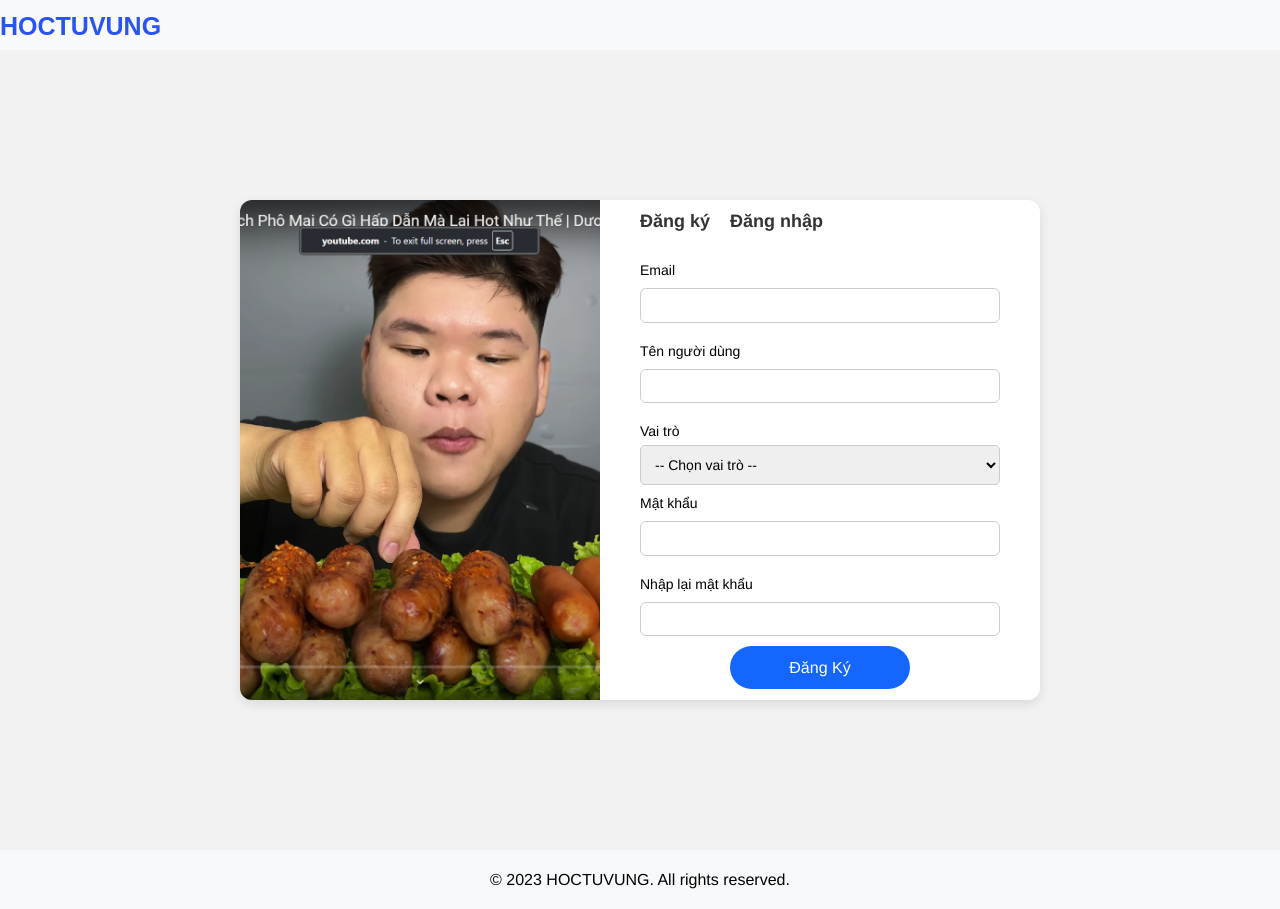
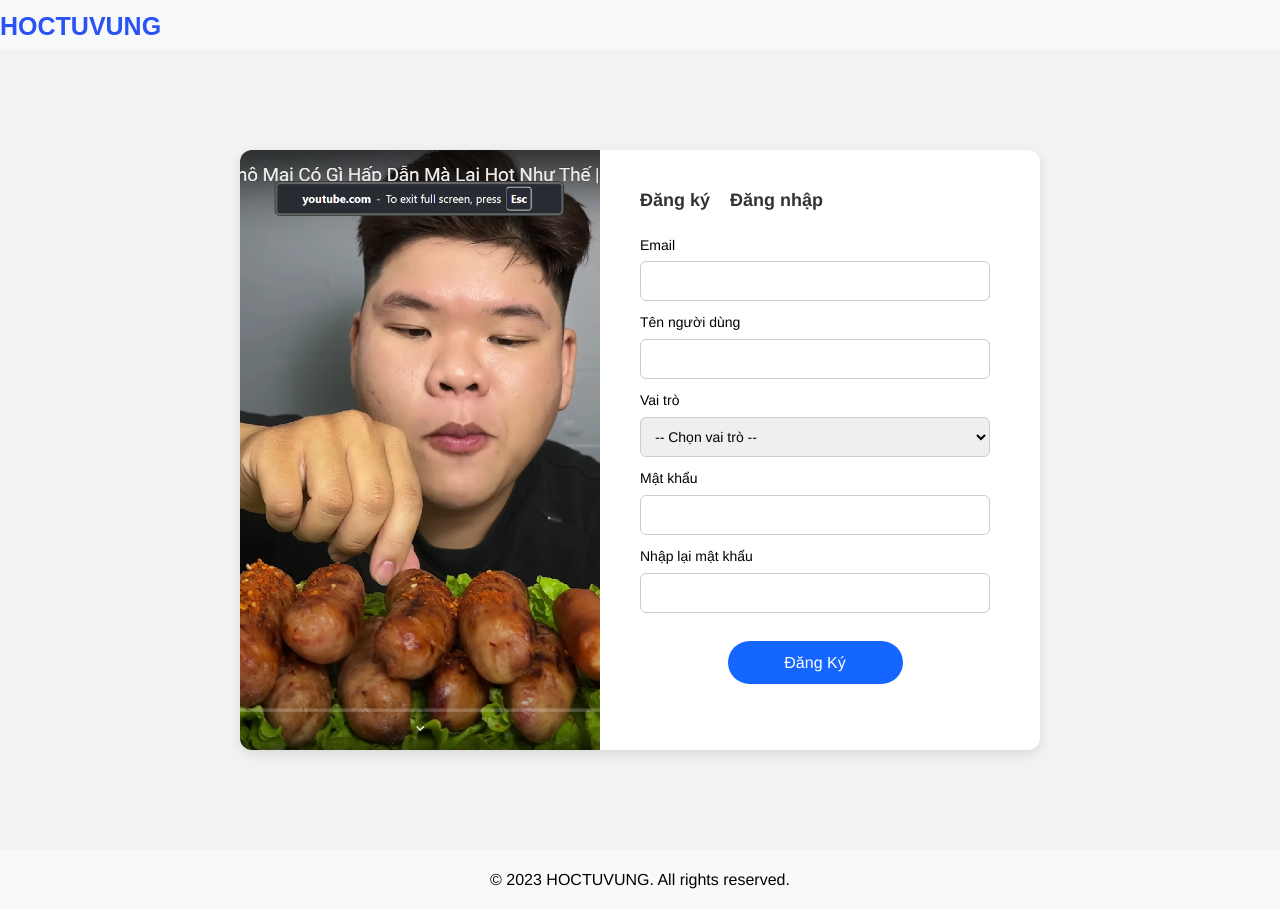
Before and after one commit to lyhoangducuy/HOCTUVUNG, a React (Vite) app in the folder hoctuvung-frontend/: page /dang-ky in a window 1280 px wide. Built offline with nearby package versions, Linux system fonts and the light colour scheme.

Commit message:
update forrm dang ky dang nhap

```diff
--- a/hoctuvung-frontend/src/pages/DangKy/DangKy.css
+++ b/hoctuvung-frontend/src/pages/DangKy/DangKy.css
@@ -1,129 +1,186 @@
-/* Tổng quát container */
 .signup-container {
   display: flex;
   justify-content: center;
   align-items: center;
-  height: 100vh;
-  background-color: #f8f9fa;
+  min-height: 100vh;
+  background: #f2f2f2;
+  box-sizing: border-box;
   padding: 20px;
 }
 
-.signup-form {
-  background-color: white;
-  padding: 40px;
-  border-radius: 10px;
-  box-shadow: 0 4px 10px rgba(0, 0, 0, 0.1);
-  width: 100%;
-  max-width: 400px;
+.signup-card {
+  display: flex;
+  width: 800px;
+  height: 600px;
+  background: #fff;
+  border-radius: 12px;
+  box-shadow: 0 4px 12px rgba(0,0,0,0.1);
+  overflow: hidden;
 }
 
-h2 {
-  text-align: center;
-  font-size: 24px;
-  margin-bottom: 20px;
+.signup-left {
+  flex: 1;
+  background: #f5f5f5;
+  display: flex;
+  justify-content: center;
+  align-items: center;
 }
 
-.social-login {
-  text-align: center;
-  margin-bottom: 20px;
+.signup-left img {
+  max-width: 100%;
+  height: 100%;
+  object-fit: cover;
 }
 
-.google-btn, .facebook-btn {
-  width: 100%;
-  padding: 12px;
-  font-size: 16px;
-  margin-bottom: 10px;
-  cursor: pointer;
-  border-radius: 5px;
+.signup-right {
+  flex: 1;
+  padding: 40px;
+  display: flex;
+  flex-direction: column;
+  justify-content: flex-start;
+  overflow: hidden;
 }
 
-.google-btn {
-  background-color: #db4437;
-  color: white;
+.signup-tabs {
+  display: flex;
+  flex-direction: row;
+  justify-content: flex-start;
+  margin-bottom: 20px;
+  gap:20px;
+  flex-shrink: 0;
 }
 
-.facebook-btn {
-  background-color: #3b5998;
-  color: white;
+.signup-tabs span {
+  cursor: pointer;
+  font-weight: 600;
+  font-size: 18px;
+  color: #333;
 }
 
-form {
+.signup-tabs .active {
+  border-bottom: 2px solid #007bff;
+}
+
+.signup-form {
   display: flex;
   flex-direction: column;
+  gap: 8px;
+  overflow-y: auto;
+  flex: 1;
+  padding-right: 10px;
 }
 
-.form-group {
-  margin-bottom: 15px;
+.signup-form::-webkit-scrollbar {
+  width: 6px;
 }
 
-label {
-  font-size: 14px;
-  margin-bottom: 5px;
+.signup-form::-webkit-scrollbar-track {
+  background: #f1f1f1;
+  border-radius: 3px;
 }
 
-input, select {
+.signup-form::-webkit-scrollbar-thumb {
+  background: #c1c1c1;
+  border-radius: 3px;
+}
+
+.signup-form::-webkit-scrollbar-thumb:hover {
+  background: #a8a8a8;
+}
+
+.signup-form label {
+  font-weight: 500;
+  margin-top: 5px;
+  display: block;
+  font-size: 14px;
+}
+
+.signup-form input,
+.signup-form select {
   width: 100%;
   padding: 10px;
+  border: 1px solid #ccc;
+  border-radius: 6px;
+  box-sizing: border-box;
   font-size: 14px;
-  border: 1px solid #ccc;
-  border-radius: 5px;
+  transition: border-color 0.3s ease;
+  height: 40px; /* Cố định chiều cao input */
 }
 
-input:focus, select:focus {
-  border-color: #007bff;
+.signup-form input:focus,
+.signup-form select:focus {
   outline: none;
+  border-color: #1565ff;
+  box-shadow: 0 0 0 2px rgba(21, 101, 255, 0.1);
+}
+
+/* Style cho input có lỗi */
+.signup-form input.error,
+.signup-form select.error {
+  border-color: #dc3545;
+  box-shadow: 0 0 0 2px rgba(220, 53, 69, 0.1);
 }
 
 .error {
-  color: red;
-  font-size: 14px;
-  text-align: center;
-  margin-top: 10px;
+  color: #dc3545;
+  font-size: 11px;
+  margin: 0;
+  display: block;
+  line-height: 1.2;
+  min-height: 13px;
+  height: 13px; /* Cố định chiều cao error message */
+  overflow: hidden;
 }
 
-button.submit-button {
-  padding: 12px;
-  font-size: 16px;
-  background-color: #28a745;
+button.signup-btn.submit {
+  width: 50%;
+  background-color: #1565ff;
   color: white;
   border: none;
-  border-radius: 5px;
+  border-radius: 999px;
+  padding: 12px 32px;
+  font-size: 16px;
+  font-weight: 500;
   cursor: pointer;
-  width: 100%;
+  transition: background-color 0.3s ease;
+  margin: 20px auto 0 auto;
+  flex-shrink: 0;
 }
 
-button.submit-button:hover {
-  background-color: #218838;
+button.signup-btn.submit:hover {
+  background-color: #0d47a1;
 }
 
-/* Responsive Design */
+button.signup-btn.submit:disabled {
+  background-color: #ccc;
+  cursor: not-allowed;
+}
+
+a{
+    text-decoration: none;
+}
+
+/* Responsive design */
 @media (max-width: 768px) {
-  .signup-form {
-    padding: 20px;
+  .signup-card {
     width: 100%;
+    max-width: 400px;
+    height: auto;
+    min-height: 500px;
+    flex-direction: column;
   }
 
-  h2 {
-    font-size: 20px;
+  .signup-left {
+    display: none;
   }
 
-  input, select, .google-btn, .facebook-btn, .submit-button {
-    font-size: 14px;
-    padding: 8px;
+  .signup-right {
+    padding: 30px 20px;
+    overflow: visible;
+  }
+
+  .signup-form {
+    overflow-y: visible;
+    padding-right: 0;
   }
 }
-
-@media (max-width: 480px) {
-  .signup-form {
-    padding: 15px;
-  }
-
-  h2 {
-    font-size: 18px;
-  }
-
-  input, select, .google-btn, .facebook-btn, .submit-button {
-    font-size: 12px;
-    padding: 6px;
-  }
-}
--- a/hoctuvung-frontend/src/pages/DangKy/DangKy.jsx
+++ b/hoctuvung-frontend/src/pages/DangKy/DangKy.jsx
@@ -58,13 +58,13 @@ function DangKy() {
   };
 
   return (
-    <div className="login-container">
-      <div className="login-card">
-        <div className="login-left">
-          <img src="/src/image/formimg.png" alt="imgloginform" />
+    <div className="signup-container">
+      <div className="signup-card">
+        <div className="signup-left">
+          <img src="/src/image/formimg.png" alt="imgsignupform" />
         </div>
-        <div className="login-right">
-          <div className="login-tabs">
+        <div className="signup-right">
+          <div className="signup-tabs">
             <span onClick={() => navigate("/dang-ky")} style={{ cursor: "pointer" }}>
               Đăng ký
             </span>
@@ -72,20 +72,31 @@ function DangKy() {
               Đăng nhập
             </span>
           </div>
-          <form onSubmit={handleSubmit(onSubmit)} className="login-form">
+          <form onSubmit={handleSubmit(onSubmit)} className="signup-form">
             {/* Email */}
             <label>Email</label>
-            <input type="email" {...register("email")} />
+            <input
+              type="email"
+              {...register("email")}
+              className={errors.email ? "error" : ""}
+            />
             {errors.email && <span className="error">{errors.email.message}</span>}
 
             {/* Tên người dùng */}
             <label>Tên người dùng</label>
-            <input type="text" {...register("username")} />
+            <input
+              type="text"
+              {...register("username")}
+              className={errors.username ? "error" : ""}
+            />
             {errors.username && <span className="error">{errors.username.message}</span>}
 
             {/* Vai trò */}
             <label>Vai trò</label>
-            <select {...register("role")}>
+            <select
+              {...register("role")}
+              className={errors.role ? "error" : ""}
+            >
               <option value="">-- Chọn vai trò --</option>
               <option value="giangvien">Giảng viên</option>
               <option value="hocvien">Học viên</option>
@@ -94,15 +105,23 @@ function DangKy() {
 
             {/* Mật khẩu */}
             <label>Mật khẩu</label>
-            <input type="password" {...register("password")} />
+            <input
+              type="password"
+              {...register("password")}
+              className={errors.password ? "error" : ""}
+            />
             {errors.password && <span className="error">{errors.password.message}</span>}
 
             {/* Nhập lại mật khẩu */}
             <label>Nhập lại mật khẩu</label>
-            <input type="password" {...register("passwordConfirm")} />
+            <input
+              type="password"
+              {...register("passwordConfirm")}
+              className={errors.passwordConfirm ? "error" : ""}
+            />
             {errors.passwordConfirm && <span className="error">{errors.passwordConfirm.message}</span>}
 
-            <button type="submit" className="login-btn submit" disabled={loading}>
+            <button type="submit" className="signup-btn submit" disabled={loading}>
               {loading ? "Đang đăng ký..." : "Đăng Ký"}
             </button>
           </form>
--- a/hoctuvung-frontend/src/pages/DangNhap/DangNhap.jsx
+++ b/hoctuvung-frontend/src/pages/DangNhap/DangNhap.jsx
@@ -72,6 +72,7 @@ function DangNhap() {
             <input
               type="email"
               {...register("email", { required: "Vui lòng nhập email" })}
+              className={errors.email ? "error" : ""}
             />
             {errors.email && <span className="error">{errors.email.message}</span>}
 
@@ -82,6 +83,7 @@ function DangNhap() {
                 required: "Vui lòng nhập mật khẩu",
                 minLength: { value: 6, message: "Mật khẩu tối thiểu 6 ký tự" },
               })}
+              className={errors.password ? "error" : ""}
             />
             {errors.password && <span className="error">{errors.password.message}</span>}
 
--- a/hoctuvung-frontend/src/pages/DangNhap/Dangnhap.css
+++ b/hoctuvung-frontend/src/pages/DangNhap/Dangnhap.css
@@ -5,12 +5,13 @@
   min-height: 100vh;
   background: #f2f2f2;
   box-sizing: border-box;
+  padding: 20px;
 }
 
 .login-card {
   display: flex;
   width: 800px;
-  height: 500px;
+  height: 600px;
   background: #fff;
   border-radius: 12px;
   box-shadow: 0 4px 12px rgba(0,0,0,0.1);
@@ -32,12 +33,12 @@
 }
 
 .login-right {
-
   flex: 1;
   padding: 40px;
   display: flex;
   flex-direction: column;
-  justify-content: center;
+  justify-content: flex-start;
+  overflow: hidden;
 }
 
 .login-tabs {
@@ -46,6 +47,7 @@
   justify-content: flex-start;
   margin-bottom: 20px;
   gap:20px;
+  flex-shrink: 0;
 }
 
 .login-tabs span {
@@ -63,7 +65,7 @@
   display: flex;
   align-items: center;
   justify-content: center;
-  gap: 10px; /* khoảng cách giữa icon và text */
+  gap: 10px;
   background: #fff;
   border: 1px solid #ddd;
   padding: 10px 20px;
@@ -73,7 +75,7 @@
   font-size: 16px;
   font-weight: 500;
   transition: all 0.3s ease;
-
+  flex-shrink: 0;
 }
 
 .login-btn.social.facebook {
@@ -93,13 +95,12 @@
   font-size: 20px;
 }
 
-
-
 .divider {
   display: flex;
   align-items: center;
   text-align: center;
   margin: 1rem 0;
+  flex-shrink: 0;
 }
 
 .divider::before,
@@ -116,52 +117,129 @@
   text-transform: lowercase;
 }
 
+.login-form {
+  display: flex;
+  flex-direction: column;
+  gap: 8px;
+  overflow-y: auto;
+  flex: 1;
+  padding-right: 10px;
+}
+
+.login-form::-webkit-scrollbar {
+  width: 6px;
+}
+
+.login-form::-webkit-scrollbar-track {
+  background: #f1f1f1;
+  border-radius: 3px;
+}
+
+.login-form::-webkit-scrollbar-thumb {
+  background: #c1c1c1;
+  border-radius: 3px;
+}
+
+.login-form::-webkit-scrollbar-thumb:hover {
+  background: #a8a8a8;
+}
+
 .login-form label {
   font-weight: 500;
-  margin-top: 10px;
+  margin-top: 5px;
   display: block;
+  font-size: 14px;
 }
 
 .login-form input {
   width: 100%;
-  padding: 8px;
-  margin-top: 4px;
-  margin-bottom: 10px;
+  padding: 10px;
   border: 1px solid #ccc;
   border-radius: 6px;
+  box-sizing: border-box;
+  font-size: 14px;
+  transition: border-color 0.3s ease;
+  height: 40px; /* Cố định chiều cao input */
+}
+
+.login-form input:focus {
+  outline: none;
+  border-color: #1565ff;
+  box-shadow: 0 0 0 2px rgba(21, 101, 255, 0.1);
+}
+
+/* Style cho input có lỗi */
+.login-form input.error {
+  border-color: #dc3545;
+  box-shadow: 0 0 0 2px rgba(220, 53, 69, 0.1);
 }
 
 .error {
-  color: red;
-  font-size: 12px;
+  color: #dc3545;
+  font-size: 11px;
+  margin: 0;
+  display: block;
+  line-height: 1.2;
+  min-height: 13px;
+  height: 13px; /* Cố định chiều cao error message */
+  overflow: hidden;
 }
 
 .forgot {
   text-align: right;
   margin-bottom: 10px;
+  flex-shrink: 0;
 }
 
 button.login-btn.submit {
-
   width: 50%;
   background-color: #1565ff;
   color: white;
   border: none;
-  border-radius: 999px; /* bo tròn dạng viên thuốc */
-  padding: 12px 32px;   /* khoảng cách bên trong */
+  border-radius: 999px;
+  padding: 12px 32px;
   font-size: 16px;
   font-weight: 500;
   cursor: pointer;
   transition: background-color 0.3s ease;
-  margin: 0 auto;
+  margin: 20px auto 0 auto;
+  flex-shrink: 0;
 }
 
 button.login-btn.submit:hover {
   background-color: #0d47a1;
 }
 
-
+button.login-btn.submit:disabled {
+  background-color: #ccc;
+  cursor: not-allowed;
+}
 
 a{
     text-decoration: none;
 }
+
+/* Responsive design */
+@media (max-width: 768px) {
+  .login-card {
+    width: 100%;
+    max-width: 400px;
+    height: auto;
+    min-height: 500px;
+    flex-direction: column;
+  }
+
+  .login-left {
+    display: none;
+  }
+
+  .login-right {
+    padding: 30px 20px;
+    overflow: visible;
+  }
+
+  .login-form {
+    overflow-y: visible;
+    padding-right: 0;
+  }
+}
```
